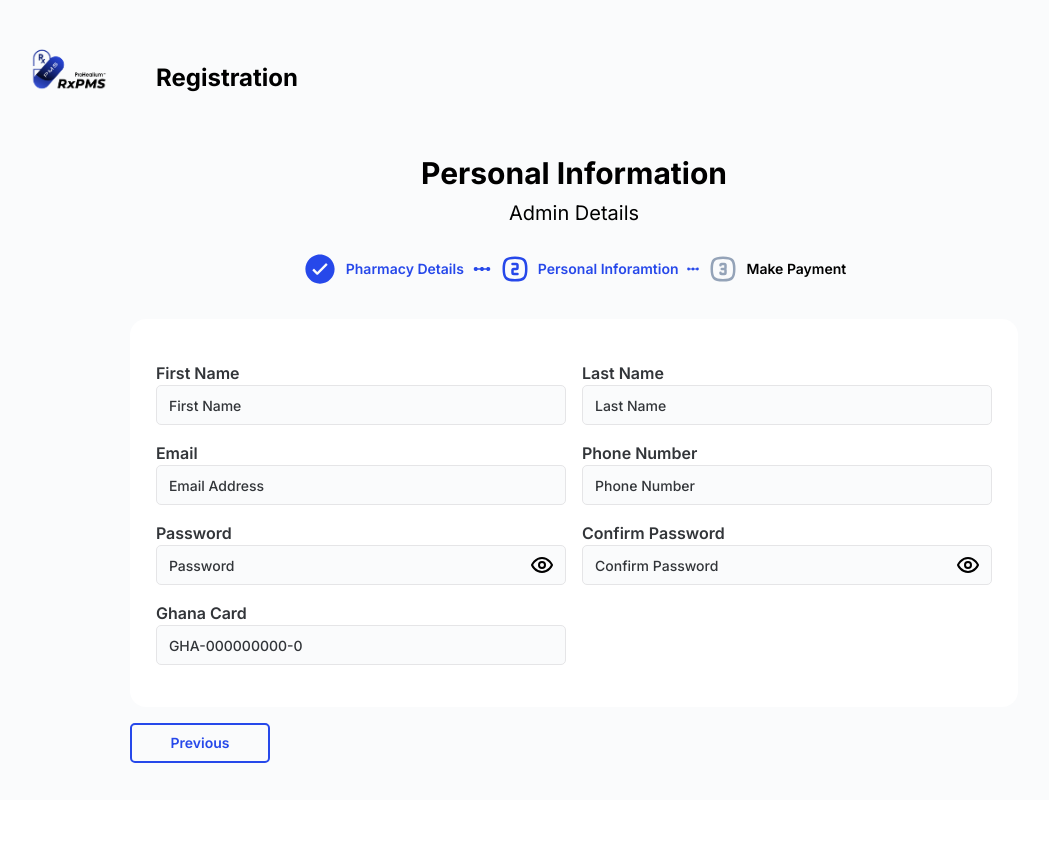
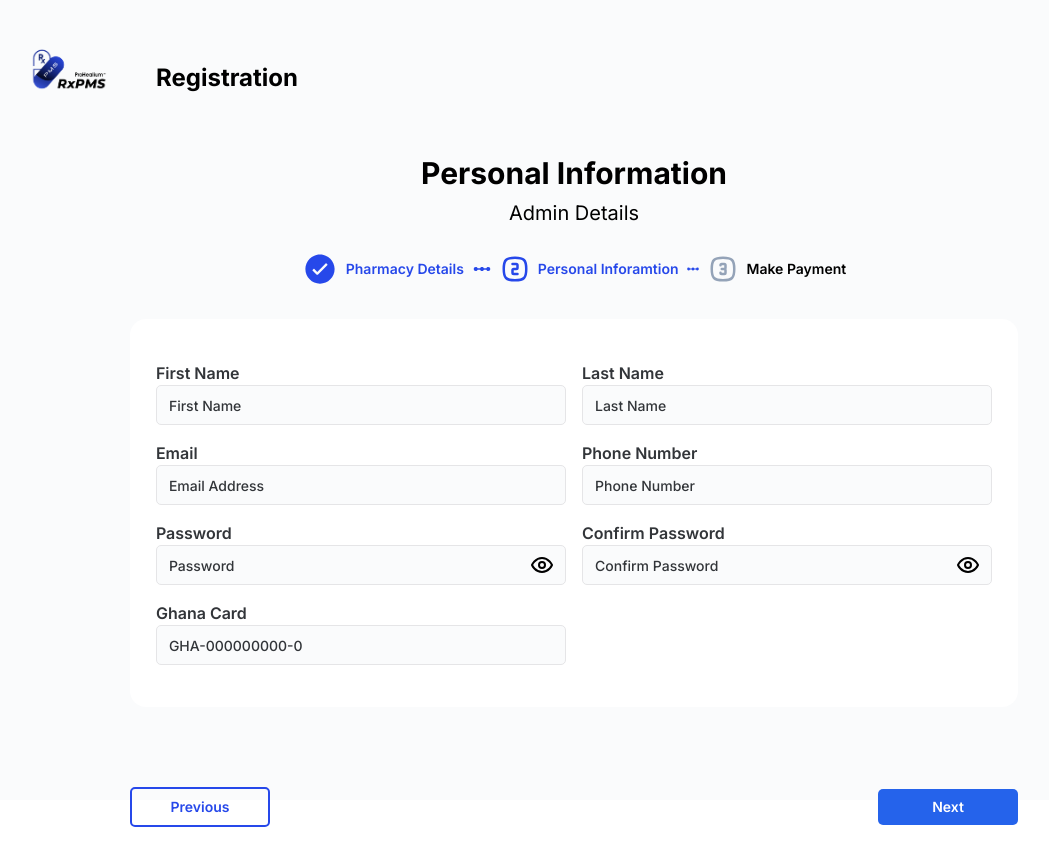
Before and after one commit to ProCare-PMS/ProCare-Web, a Next.js app: page /personal-information in a window 1280 px wide. Shown: the top 866 px of the page, without its empty margins (66-1115 px from the left). Before the commit the page ends 800 px from the top, so only its background shows below. Built offline with nearby package versions, Linux system fonts and the light colour scheme; no server answers.

Commit message:
Show next button

```diff
--- a/app/(registration)/personal-information/page.tsx
+++ b/app/(registration)/personal-information/page.tsx
@@ -325,7 +325,7 @@ const RegistrationPage = () => {
             </div>
           </div>
 
-          <div className="flex flex-col md:flex-row gap-4 px-[1.62rem] md:px-0 items-center justify-between">
+          <div className="flex flex-col md:flex-row gap-4 py-16 px-[1.62rem] md:px-0 items-center justify-between">
             <Link
               href="/pharmacy-information"
               className="text-main border-main font-inter text-center w-full md:w-[140px] border-2 rounded-[5px] px-5 py-2 font-semibold text-sm"
@@ -335,7 +335,7 @@ const RegistrationPage = () => {
 
             <button
               type="submit"
-              className=" w-full hidden md:w-[140px] bg-blue-600 text-white rounded-[5px] px-5 py-2 font-semibold text-sm"
+              className=" w-full md:w-[140px] bg-blue-600 text-white rounded-[5px] px-5 py-2 font-semibold text-sm"
             >
               Next
             </button>
```
